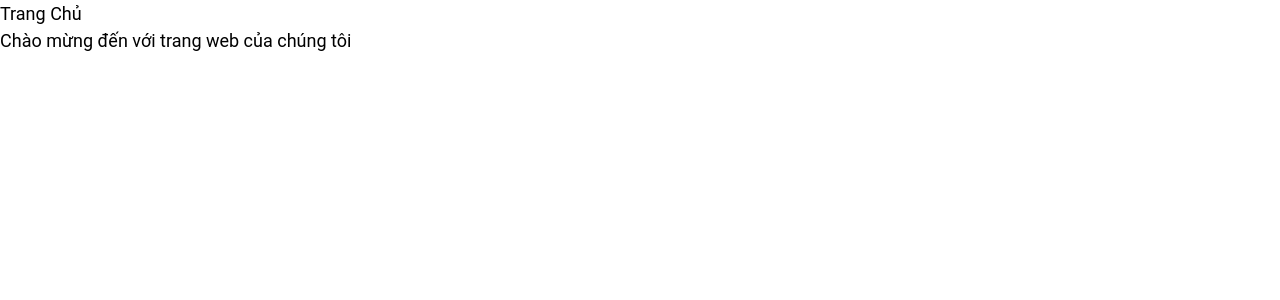
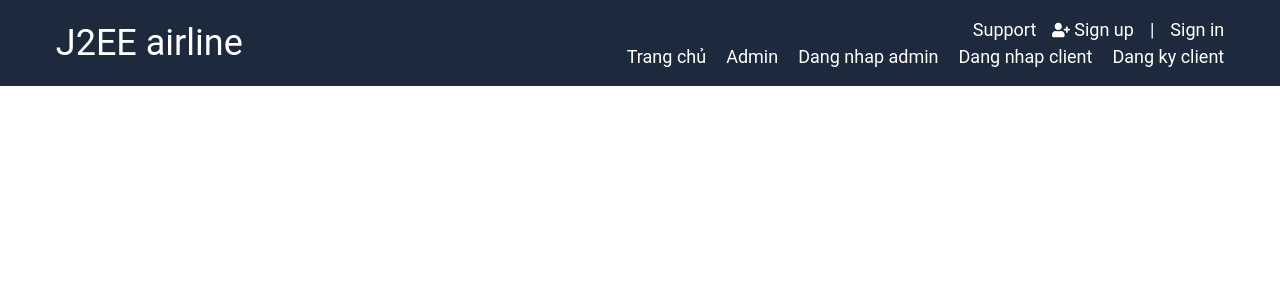
Before and after one commit to tongthanhdat009/J2EE-Frontend, a React (Vite) app: page / in a window 1280 px wide. Shown: the top 300 px of the page. Built offline with nearby package versions, Linux system fonts and the light colour scheme.

Commit message:
update giao dien

```diff
--- a/src/components/KhachHang/Header.jsx
+++ b/src/components/KhachHang/Header.jsx
@@ -1,18 +1,51 @@
-import { Link } from "react-router-dom"
+import { Link , useNavigate} from "react-router-dom"
+import { FaUserPlus } from 'react-icons/fa'
 
 function Header() {
+  const navigate = useNavigate();
+  const SignUpOnClick = () => {
+    navigate("/dang-ky-client");
+  }
+  const SignInOnClick = () => {
+    navigate("/dang-nhap-client");
+  }
   return (
-    <header>
+    <div>
+      <div className="flex justify-center items-center p-4 gap-96 bg-slate-800 text-white">
+        <div className="flex items-center gap-2">
+          <span className="text-[36px]">J2EE airline</span>
+        </div>
+        <div>
+          <div className="flex justify-end gap-4 items-center">
+            <div className="flex items-center gap-1">
+
+              <span>Support</span>
+            </div>
+            <div className="flex items-center gap-1">
+              <FaUserPlus />
+              <span className="cursor-pointer" onClick={SignUpOnClick}>Sign up</span>
+            </div>
+            <span>|</span>
+            <div className="flex items-center gap-1">
+              <span className="cursor-pointer" onClick={SignInOnClick}>Sign in</span>
+            </div>
+          </div>
           <nav>
-        <ul style={{ display: "flex", listStyle: "none", gap: "20px" }}>
-          <li><Link to="/">Trang chủ</Link></li>
-          <li><Link to="/admin">Admin</Link></li>
+            <ul className="flex list-none gap-5">
+              <li className="flex items-center gap-1">
+                <Link to="/">Trang chủ</Link>
+              </li>
+              <li className="flex items-center gap-1">
+                <Link to="/admin">Admin</Link>
+              </li>
               <li><Link to="/dang-nhap-admin">Dang nhap admin</Link></li>
               <li><Link to="/dang-nhap-client">Dang nhap client</Link></li>
               <li><Link to="/dang-ky-client">Dang ky client</Link></li>
             </ul>
           </nav>
-    </header>
+        </div>
+      </div>
+    </div>
   )
 }
 
--- /dev/null
+++ b/src/components/TaiKhoan/SignInForm.jsx
@@ -0,0 +1,5 @@
+function SignInForm() {
+  return (
+    <div>SignInForm</div>
+  )
+}
--- /dev/null
+++ b/src/components/TaiKhoan/SignUpForm.jsx
@@ -0,0 +1,39 @@
+function SignUpForm() {
+  return (
+    <div className="flex flex-col rounded-lg shadow-lg max-w-200 p-6 bg-white opacity-80">
+        <h2 className="text-2xl font-bold mb-2 text-center">Register account</h2>
+        <form className="flex flex-col">
+            <input type="text" placeholder="Họ và tên" className="border p-1 rounded" />
+            <div className="text-blue-500 text-sm mb-1">
+                <span>Vui lòng nhập họ tên trùng với giấy tờ tùy thân, Ví dụ: nếu tên bạn là Nguyễn Văn A hãy nhập Nguyễn Văn A</span>
+            </div>
+            <div className="flex gap-2 pb-2">
+                <input type="number" placeholder="Số điện thoại" className="border p-1 rounded w-full" />
+                <span className="whitespace-nowrap mt-1 mr-2">Ngày sinh: </span>
+                <input type="date" className="border p-1 rounded" />
+            </div>
+            <div className="mb-2">
+                <input type="email" placeholder="Email" className="border rounded-t p-1 w-full" />
+                <div className="bg-yellow-100 rounded-b pl-2 p-1">Vui lòng nhập email thật để xác nhận tài khoản</div>
+            </div>
+            <div className="mb-2">
+                <input type="password" placeholder="Password" className="border p-1 rounded w-full" />
+            </div>
+            <button
+                type="submit"
+                className="bg-gradient-to-r from-blue-500 to-purple-600 hover:from-blue-600 hover:to-purple-700 text-white rounded px-16 py-2 self-center mb-2 transition-all duration-300"
+            >
+                Confirm
+            </button>
+            <span className="text-gray-600 text-xl text-center mb-2 pt-20">Nếu bạn đã có tài khoản!</span>
+            <button
+                type="button"
+                className="bg-gradient-to-r from-blue-500 to-purple-600 hover:from-blue-600 hover:to-purple-700 text-white rounded px-14 py-2 self-center mb-2 transition-all duration-300"
+            >
+                Login
+            </button>
+        </form>
+    </div>
+  )
+}
+export default SignUpForm
--- a/src/index.css
+++ b/src/index.css
@@ -1,6 +1,6 @@
 @import "tailwindcss";
 
-*{
+body{
   font-family: 'Roboto', sans-serif;
   font-size: 18px;
 }
--- a/src/pages/KhachHang/DangKy.jsx
+++ b/src/pages/KhachHang/DangKy.jsx
@@ -1,6 +1,14 @@
 import React from 'react'
-
+import Header from "../../components/KhachHang/Header"
+import SignUpForm from '../../components/TaiKhoan/SignUpForm'
 function DangKyClient() {
-  return <div>DangKyClient</div>
+  return (
+    <div>
+      <Header />
+      <div className="flex justify-center items-center min-h-screen bg-gradient-to-r from-blue-100 via-purple-100 to-pink-100">
+        <SignUpForm />
+      </div>
+    </div>
+  )
 }
 export default DangKyClient
--- a/src/pages/KhachHang/TrangChu.jsx
+++ b/src/pages/KhachHang/TrangChu.jsx
@@ -1,11 +1,9 @@
 import React from 'react'
+import Header from "../../components/KhachHang/Header"
 
 function TrangChu() {
   return (
-    <div>
-      <h1>Trang Chủ</h1>
-      <p>Chào mừng đến với trang web của chúng tôi</p>
-    </div>
+    <Header />
   )
 }
 
--- a/vite.config.js
+++ b/vite.config.js
@@ -7,4 +7,5 @@ export default defineConfig({
   plugins: [react(),
     tailwindcss()
   ],
+
 })
```
Also changed, not shown: 1 other file (tests, documents, lock files or other folders). Lines whose indentation alone changed are shown as unchanged.
